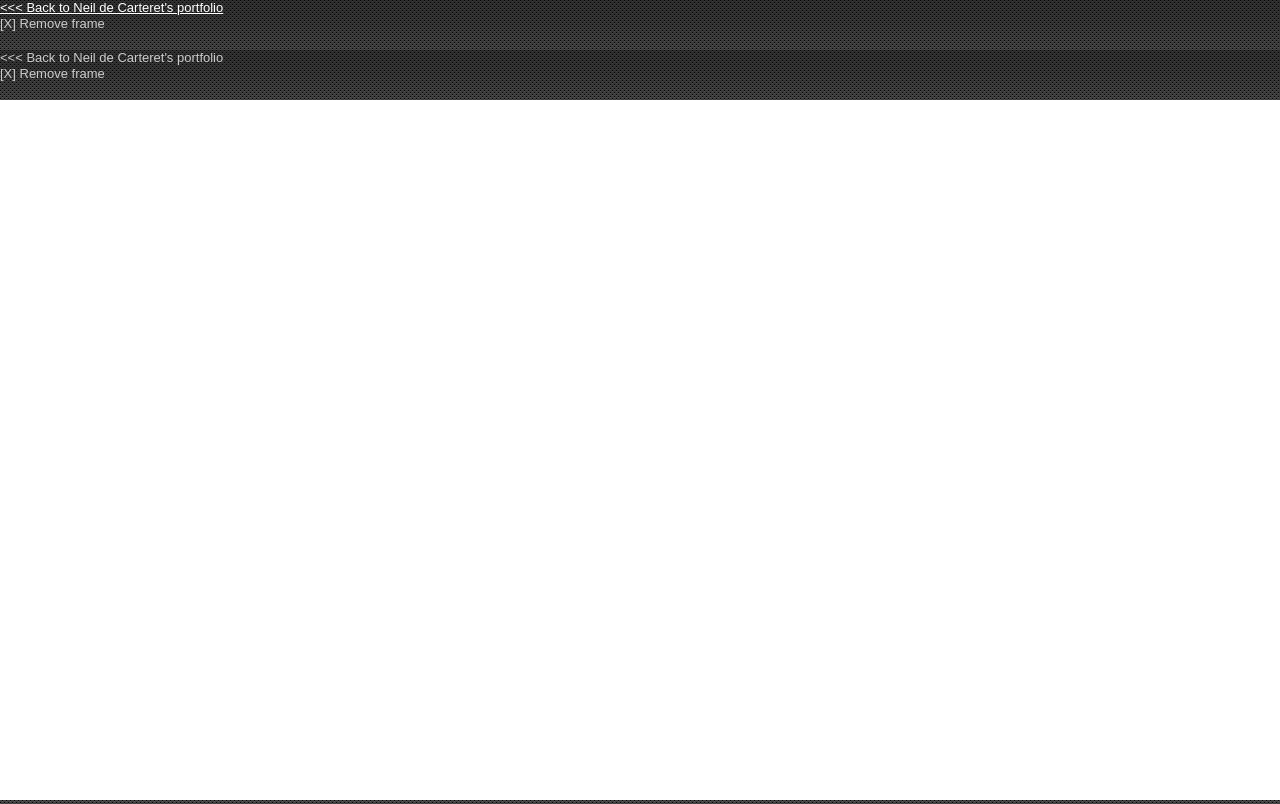
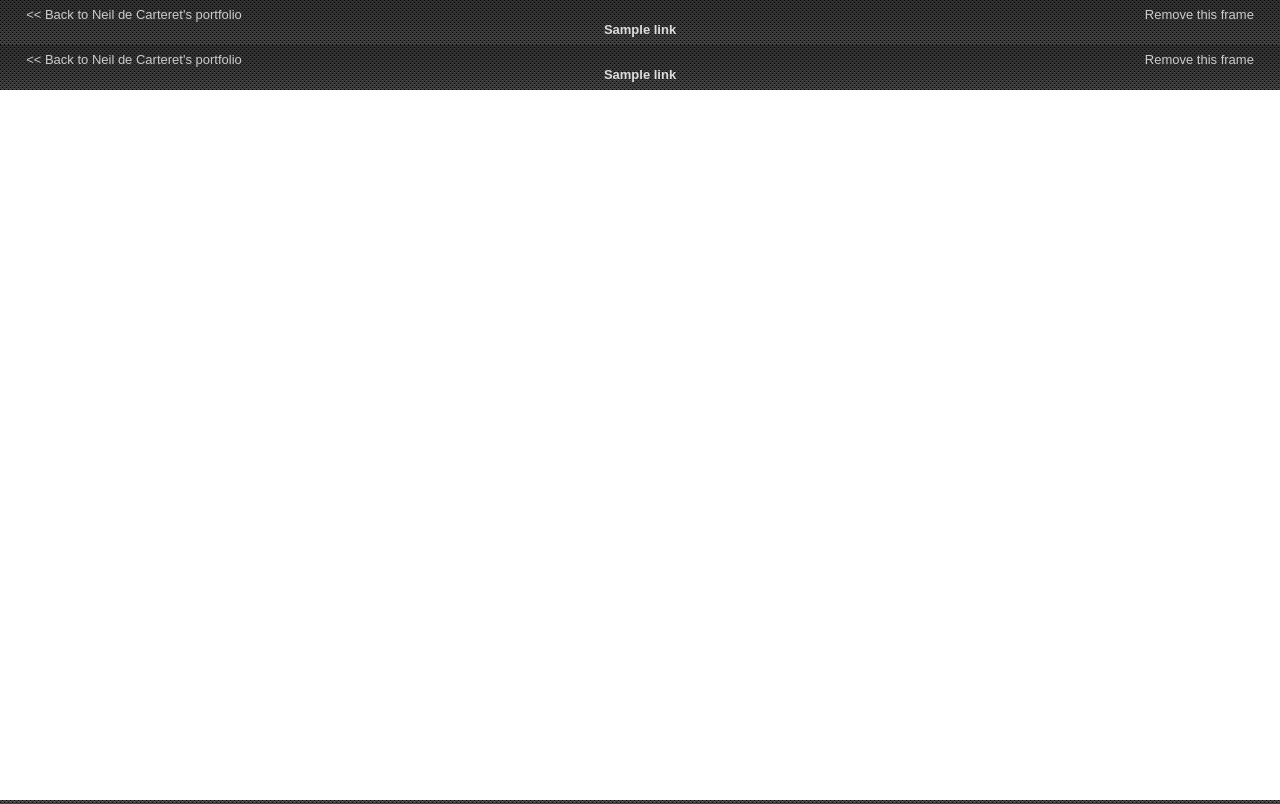
Before and after one commit to n3dst4/stormcrayon, a Django app: template templates/frame.html in a window 1280 px wide. Run offline with Django 3.2, Linux system fonts and the light colour scheme; the template is opened without the code that fills it: most values are stand-ins (such as "Sample title", 1, 10 or a date in 2020); parts of the project's set-up code (start-up, migrations or seed data) failed here and were passed over; some libraries are stand-ins or nearby versions.

Commit message:
improvements to framing page. various misc fixes.

```diff
--- a/core/views.py
+++ b/core/views.py
@@ -57,10 +57,11 @@ class ContactForm(forms.Form):
 
 def frame(request, id):
     try:
-        url = FeaturedLink.objects.filter(live=True, id=id)[0].address
+        link = FeaturedLink.objects.filter(live=True, id=id)[0]
     except:
         raise Http404
     return render_to_response('frame.html', {
-        "url": url,
+        "url": link.address,
+        "link": link,
         "id": id
     })
--- a/static/css/frame.css
+++ b/static/css/frame.css
@@ -12,8 +12,13 @@ a:hover { color: white; text-decoration: underline; }
 /* layout */
 html { height: 100%; overflow-y: hidden; }
 body { height: 100%; }
-div#frame-wrapper { position: absolute; top: 50px; bottom: 0; left: 0; right: 0;}
+Header { width: 95.918%; margin: 0 auto; padding-top: 0.5em; overflow: hidden;}
+div#frame-wrapper { position: absolute; top: 45px; bottom: 0; left: 0; right: 0;}
 
-.lt8 div#frame-wrapper { height: expression(document.body.clientHeight - 50); }
+.lt8 div#frame-wrapper { height: expression(document.body.clientHeight - 45); }
 
 iframe { width: 100%; height: 100%; }
+
+.back-to-site { float: left; }
+.remove-frame { float: right; }
+.name { text-align: center; clear: both;}
--- a/templates/boilerplate.html
+++ b/templates/boilerplate.html
@@ -1,8 +1,11 @@
 <!doctype html>
+<html lang="en" class="no-js">
+<head>
+  <meta charset="utf-8">
   <!--
-  Check out YOU and your fancy newfangled "View Source" option!
+    Check out you and your fancy new "View Source".
 
-  Well you're *completely welcome* to have a nose round and see how this site is
+    You're *completely welcome* to have a nose round and see how this site is
     made. Disecting live websites is definitely the best way of learning
     practical web design. In fact, this message was inspired by a similar one I
     found while dismantling http://hicksdesign.co.uk/, so thanks to Jon Hicks
@@ -16,11 +19,6 @@
     Love,
     Neil
   -->
-<html lang="en" class="no-js">
-<head>
-  <meta charset="utf-8">
-  <!--[if IE]><![endif]-->
-
   <meta http-equiv="X-UA-Compatible" content="IE=edge,chrome=1">
   <title>{% block title %}Neil de Carteret{% endblock %}</title>
   <meta name="description" content="{% block description %}Neil de Carteret's website{% endblock %}">
--- a/templates/frame.html
+++ b/templates/frame.html
@@ -8,8 +8,11 @@
 
 
 {% block header %}
-    <p><a href="{% url stormcrayon.core.views.portfolio %}#{{id}}"><<< Back to Neil de Carteret's portfolio</a>
-    <p><a href="{{url}}">[X] Remove frame</a>
+    <header>
+        <p class="back-to-site"><a href="{% url stormcrayon.core.views.portfolio %}#{{id}}"><< Back to Neil de Carteret's portfolio</a>
+        <p class="remove-frame"><a href="{{url}}" target="_top">Remove this frame</a>
+        <h2 class="name">{{link.name}}</h2>
+    </header>
 {% endblock %}
 
 
--- a/templates/portfolio.html
+++ b/templates/portfolio.html
@@ -3,7 +3,7 @@
 {% block main %}
     {% for link in links %}
         <div class="row">
-            <div class="column grid_12 module">
+            <div class="column grid_12 module" id="{{link.id}}">
                 {% if link.image %}
                     <a href="{% url stormcrayon.core.views.frame id=link.id%}">
                         <img src="{{link.image.thumbnail.absolute_url}}"
@@ -12,7 +12,7 @@
                              class="thumb">
                     </a>
                 {% endif %}
-                <a href="{% url stormcrayon.core.views.frame id=link.id%}" name="{{link.id}}"><h3>{{link.name}}</h3></a>
+                <a href="{% url stormcrayon.core.views.frame id=link.id%}"><h3>{{link.name}}</h3></a>
                 <div class="text">
                     {{link.description_html|safe}}
                 </div>
```
Also changed, not shown: settings.py (+0 -19 lines), templates/stormcrayon.html (+18 -16 lines), 1 other file. Lines whose indentation alone changed are shown as unchanged.
